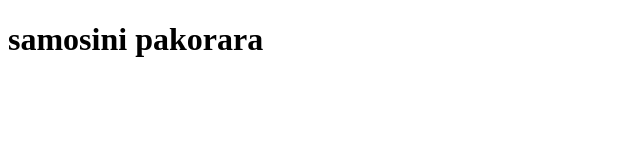
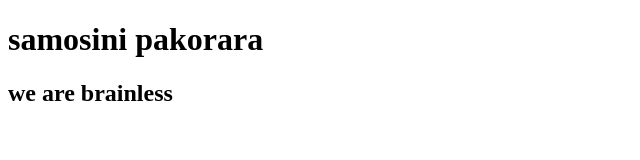
Before and after one commit to Mishka-21/First-Repo, a plain HTML site: page index.html in a window 1280 px wide. Shown: the whole page, without its empty margins (0-640 px from the left). Drawn offline with Linux system fonts and the light colour scheme.

Commit message:
added a new heading

```diff
--- a/index.html
+++ b/index.html
@@ -7,5 +7,6 @@
 </head>
 <body>
     <h1>samosini pakorara</h1>
+    <h2>we are brainless</h2>
 </body>
 </html>
```
